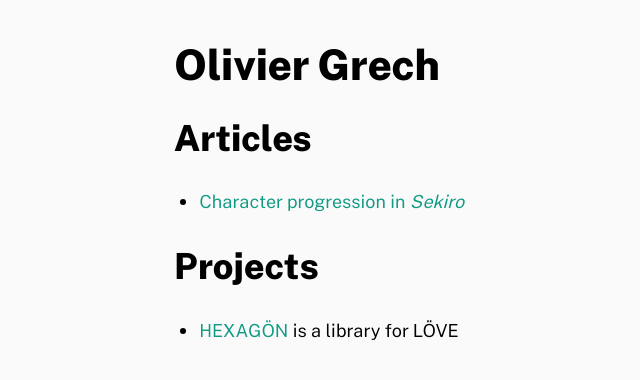
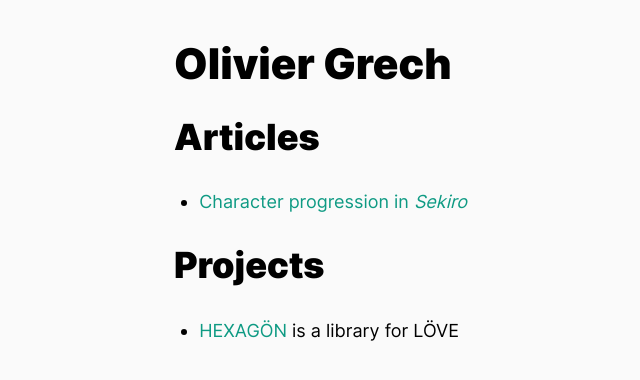
Before and after one commit to olivier-grech/olivier-grech.github.io, a plain HTML site: page index.html in a window 1280 px wide. Shown: the whole page, without its empty margins (124-764 px from the left). Drawn offline with Linux system fonts and the light colour scheme.

Commit message:
Change style

```diff
--- a/stylesheet.css
+++ b/stylesheet.css
@@ -1,15 +1,15 @@
 @font-face {
-  font-family: "Public Sans";
-  src: url(webfonts/PublicSans-Regular.ttf) format("truetype");
+  font-family: "Inter";
+  src: url(webfonts/Inter-Regular.woff2) format("truetype");
 }
 
 @font-face {
-  font-family: "Public Sans Extra Bold";
-  src: url(webfonts/PublicSans-ExtraBold.ttf) format("truetype");
+  font-family: "Inter Black";
+  src: url(webfonts/Inter-Black.woff2) format("truetype");
 }
 
 body {
-  font-family: "Public Sans";
+  font-family: "Inter";
   margin: auto;
   color: #000000;
   background-color: #fafafa;
@@ -19,7 +19,7 @@ h1,
 h2,
 h3 {
   color: #000000;
-  font-family: "Public Sans Extra Bold";
+  font-family: "Inter Black";
 }
 
 p {
@@ -31,7 +31,10 @@ a {
   color: #0e9a83;
 }
 
-::selection { background-color: #64baff; }
+::selection {
+  background-color: #64baff;
+  color: #fafafa;
+}
 
 .date {
   color: #abacae;
```
Also changed, not shown: webfonts/Inter-Black.woff2 (added), webfonts/Inter-Regular.woff2 (added), webfonts/NunitoSans-Black.ttf (deleted), webfonts/PublicSans-ExtraBold.ttf (deleted), webfonts/PublicSans-Regular.ttf (deleted).
